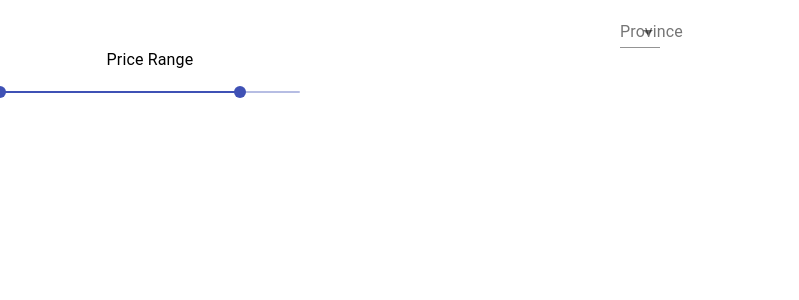
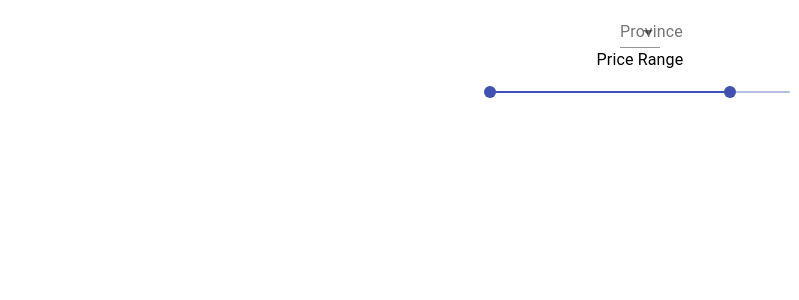
Before and after one commit to dmccardle/aec2021-reactapp-base, a React (Create React App) app: page / in a window 1280 px wide. Shown: the top 300 px of the page, without its empty margins (0-799 px from the left). Built offline with nearby package versions, Linux system fonts and the light colour scheme.

Commit message:
Danny taught me how to center the slider

```diff
--- a/src/components/RangeSlider.js
+++ b/src/components/RangeSlider.js
@@ -5,6 +5,7 @@ import Slider from '@material-ui/core/Slider';
 
 const useStyles = makeStyles({
   root: {
+    margin: '0 auto',
     width: 300,
   },
 });
```
